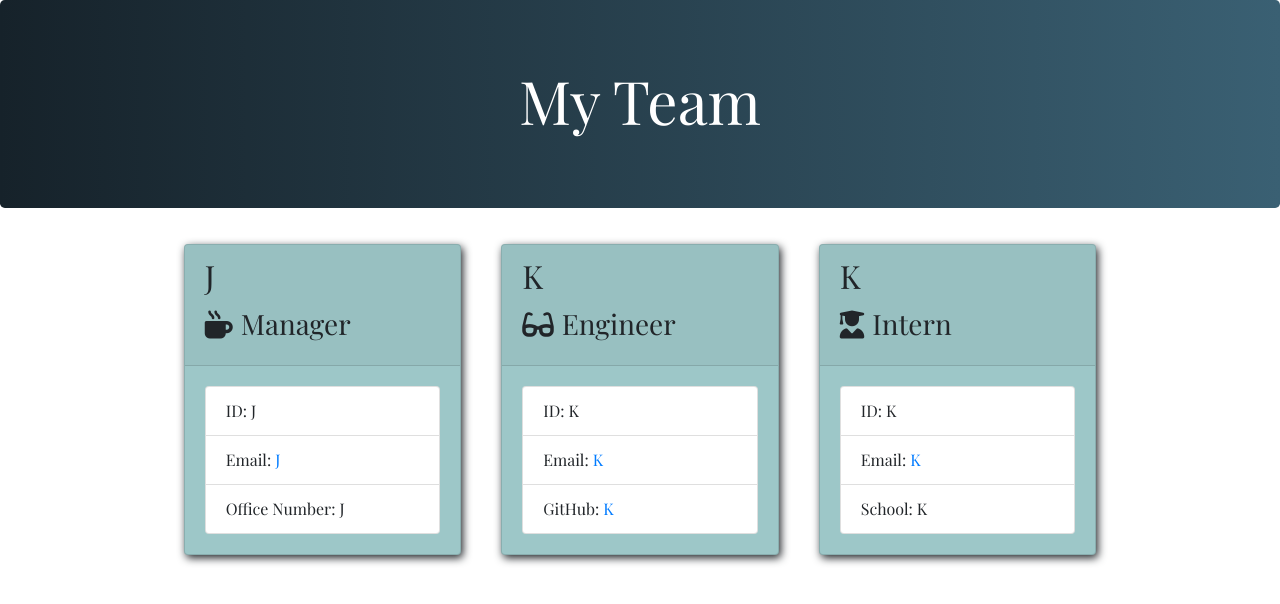
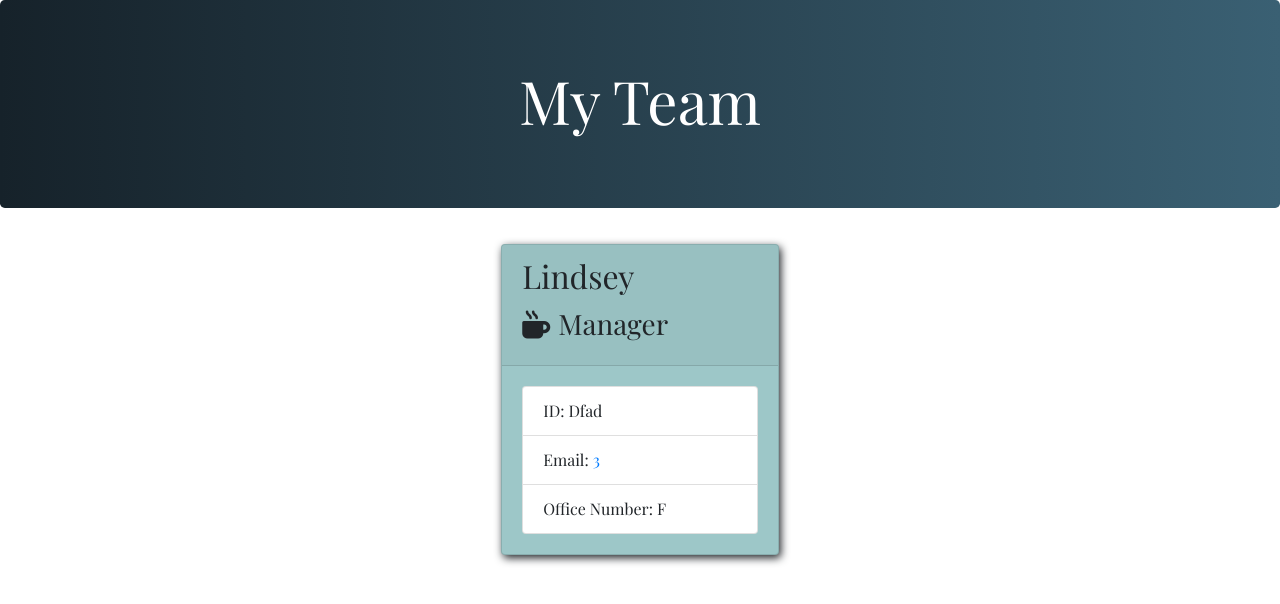
Before and after one commit to campbelllm/teamProfileGenerator, a website: page Develop/finished.html in a window 1280 px wide. Drawn offline with nearby package versions, Linux system fonts and the light colour scheme.

```diff
--- a/Develop/finished.html
+++ b/Develop/finished.html
@@ -26,40 +26,14 @@
             <div class="team-area col-12 d-flex justify-content-center">
                 <div class="card employee-card">
     <div class="card-header">
-        <h2 class="card-title">j</h2>
+        <h2 class="card-title">lindsey</h2>
         <h3 class="card-title"><i class="fas fa-mug-hot mr-2"></i>Manager</h3>
     </div>
     <div class="card-body">
         <ul class="list-group">
-            <li class="list-group-item">ID: j</li>
-            <li class="list-group-item">Email: <a href="mailto:j">j</a></li>
-            <li class="list-group-item">Office number: j</li>
-        </ul>
-    </div>
-</div>
-<div class="card employee-card">
-    <div class="card-header">
-        <h2 class="card-title">k</h2>
-        <h3 class="card-title"><i class="fas fa-glasses mr-2"></i>Engineer</h3>
-    </div>
-    <div class="card-body">
-        <ul class="list-group">
-            <li class="list-group-item">ID: k</li>
-            <li class="list-group-item">Email: <a href="mailto:k">k</a></li>
-            <li class="list-group-item">GitHub: <a href="https://github.com/k" target="_blank" rel="noopener noreferrer">k</a></li>
-        </ul>
-    </div>
-</div>
-<div class="card employee-card">
-    <div class="card-header">
-        <h2 class="card-title">k</h2>
-        <h3 class="card-title"><i class="fas fa-user-graduate mr-2"></i>Intern</h3>
-    </div>
-    <div class="card-body">
-        <ul class="list-group">
-            <li class="list-group-item">ID: k</li>
-            <li class="list-group-item">Email: <a href="mailto:k">k</a></li>
-            <li class="list-group-item">School: k</li>
+            <li class="list-group-item">ID: dfad</li>
+            <li class="list-group-item">Email: <a href="mailto:3">3</a></li>
+            <li class="list-group-item">Office number: f</li>
         </ul>
     </div>
 </div>
```
Also changed, not shown: Develop/app.js (+11 -1 lines).
